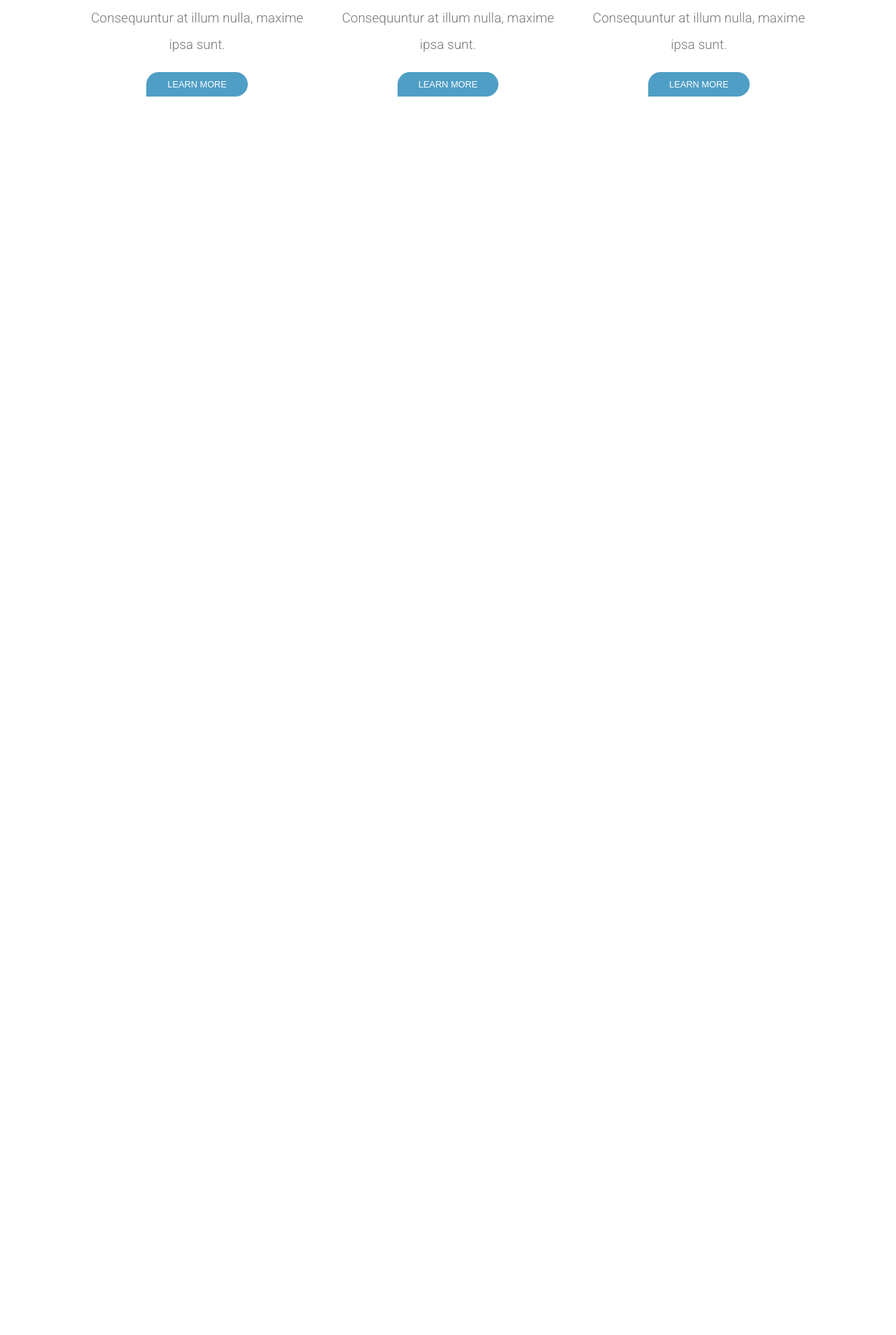
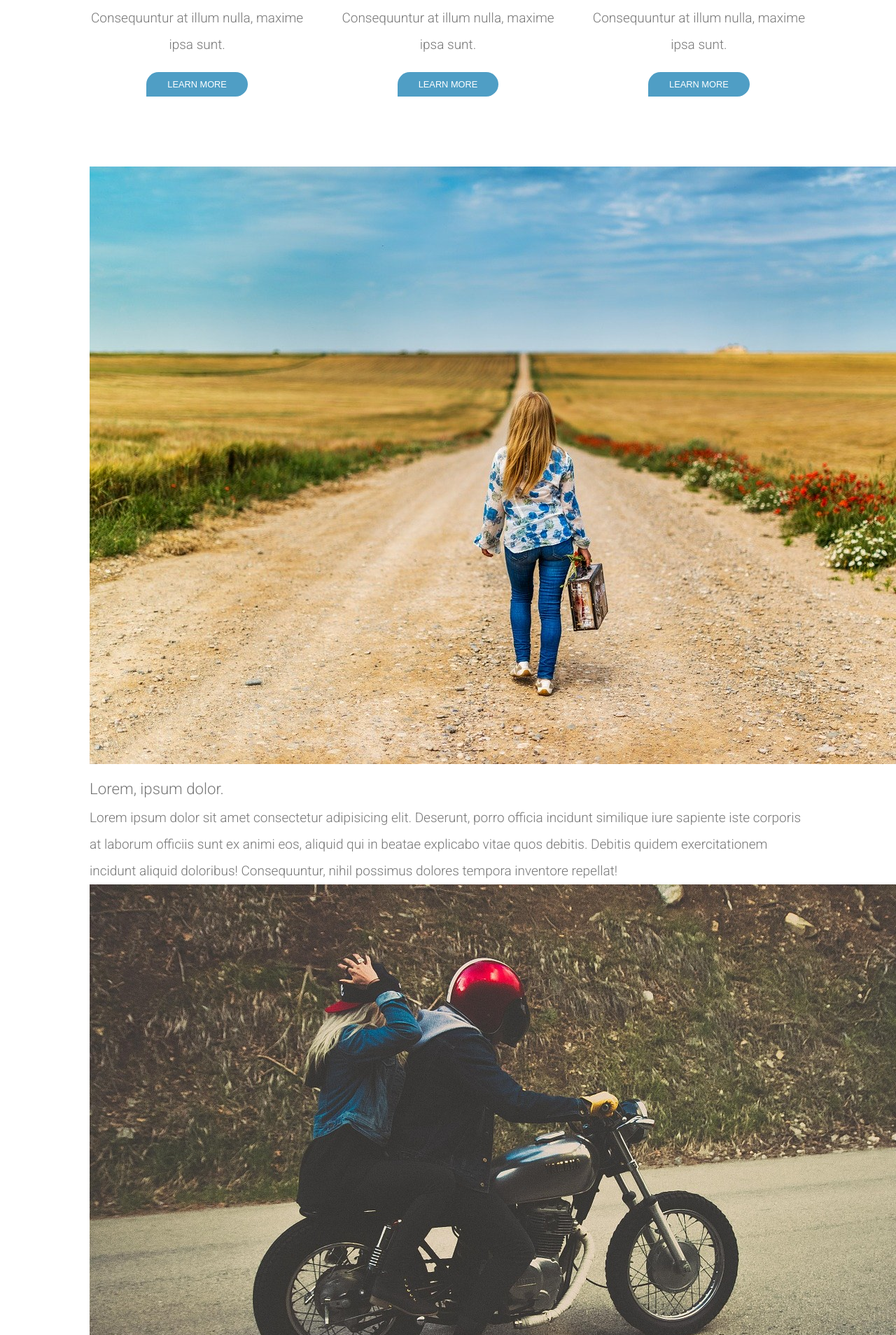
Before and after one commit to peka80/Webcon, a PHP site: page / in a window 1280 px wide; the page is wider, and only the part inside the window is pictured. Shown: the part 1167-3075 px from the top of that part at 70% size. Before the commit the page ends 1305 px from the top of that part, so only its background shows below. Run offline with PHP 8.4, Linux system fonts and the light colour scheme; some libraries are stand-ins or nearby versions.

Commit message:
blog html

```diff
--- a/flex-box_radionica/website/index.html
+++ b/flex-box_radionica/website/index.html
@@ -64,5 +64,34 @@
         </div>
       </div>
     </section>
+    <!-- BLOG -->
+    <section class="blog">
+      <div class="container">
+        <div class="col">
+          <img src="./img/blog1.jpg" alt="blog1" />
+          <h3>Lorem, ipsum dolor.</h3>
+          <p>
+            Lorem ipsum dolor sit amet consectetur adipisicing elit. Deserunt,
+            porro officia incidunt similique iure sapiente iste corporis at
+            laborum officiis sunt ex animi eos, aliquid qui in beatae explicabo
+            vitae quos debitis. Debitis quidem exercitationem incidunt aliquid
+            doloribus! Consequuntur, nihil possimus dolores tempora inventore
+            repellat!
+          </p>
+        </div>
+        <div class="col">
+          <img src="./img/blog2.jpg" alt="blog1" />
+          <h3>Lorem, ipsum dolor.</h3>
+          <p>
+            Lorem ipsum dolor sit amet consectetur adipisicing elit. Deserunt,
+            porro officia incidunt similique iure sapiente iste corporis at
+            laborum officiis sunt ex animi eos, aliquid qui in beatae explicabo
+            vitae quos debitis. Debitis quidem exercitationem incidunt aliquid
+            doloribus! Consequuntur, nihil possimus dolores tempora inventore
+            repellat!
+          </p>
+        </div>
+      </div>
+    </section>
   </body>
 </html>
--- a/flex-box_radionica/website/style.css
+++ b/flex-box_radionica/website/style.css
@@ -117,3 +117,7 @@ header p {
   color: var(--blue);
   font-size: 3rem;
 }
+
+/******************************
+            BLOG
+******************************/
```
